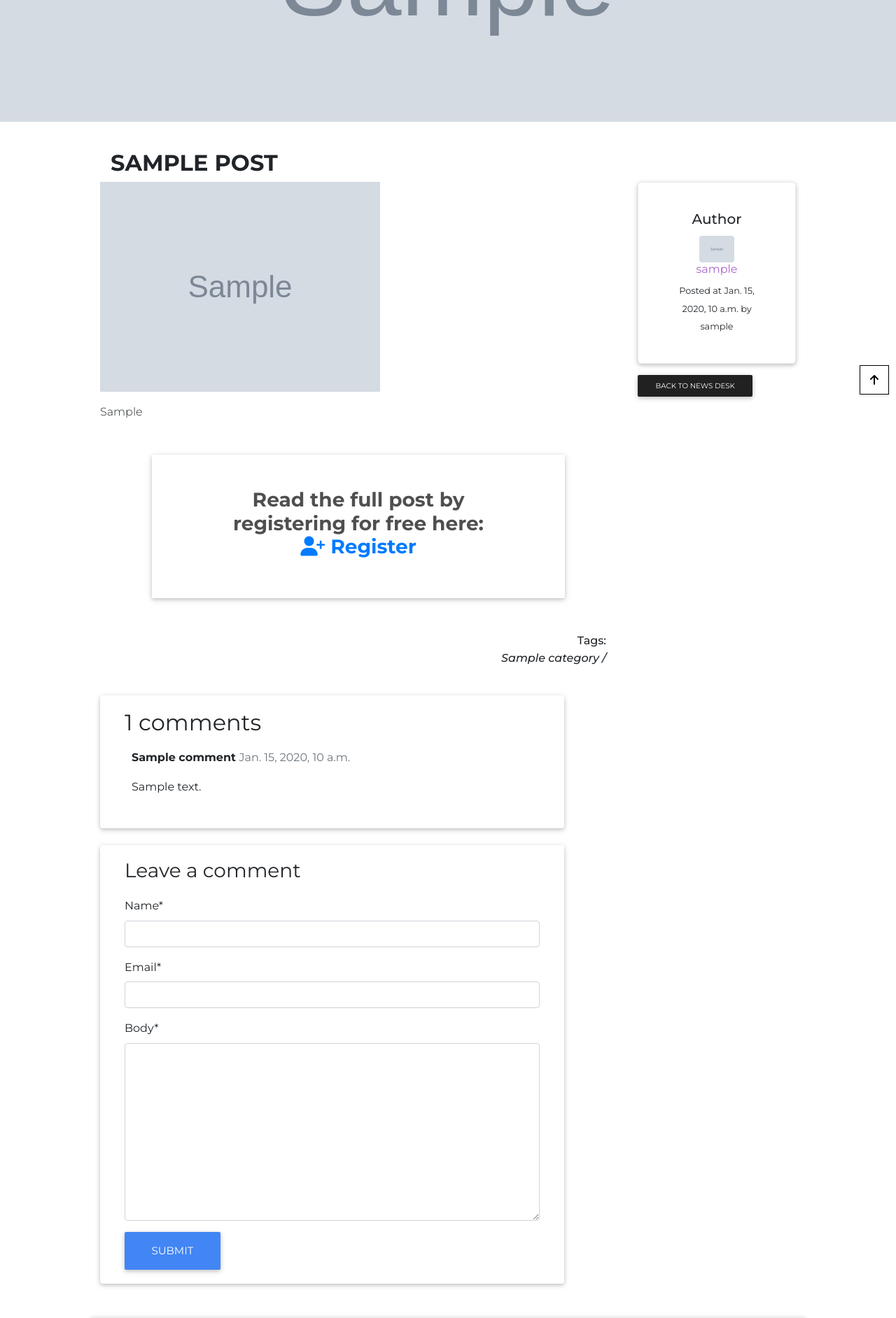
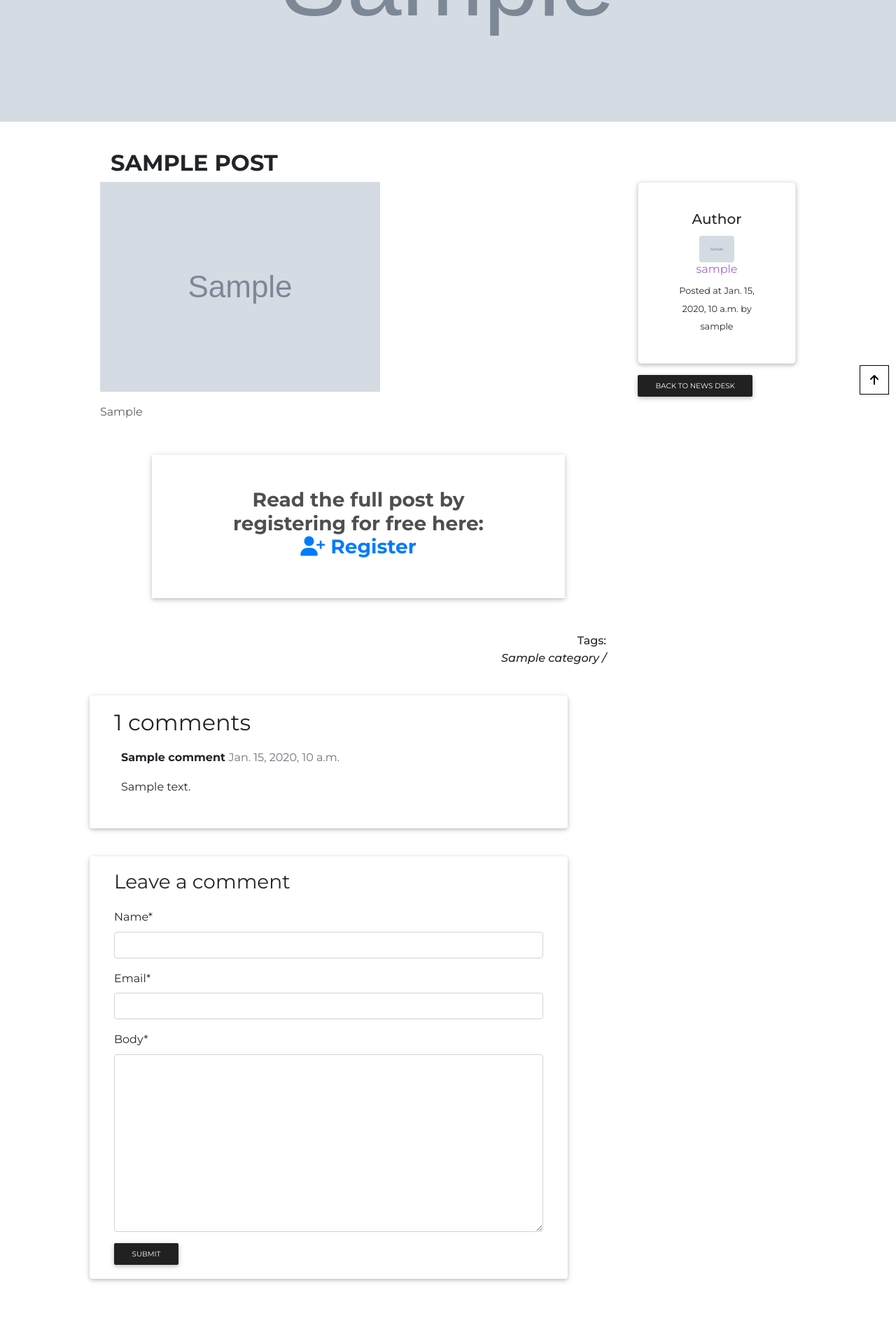
Before and after one commit to danielboots/fytletic, a Django app: a page that uses news/templates/news/news_article.html in a window 1280 px wide. Shown: the part 226-2110 px from the top of the page at 70% size. Run offline with Django 3.2, Linux system fonts and the light colour scheme; tables that the repository leaves empty hold one stand-in row (values such as "Sample post"); grey boxes marked "Sample" are stand-in pictures; some libraries are stand-ins or nearby versions.

Commit message:
template for comment system ammended

```diff
--- a/news/templates/news/news_article.html
+++ b/news/templates/news/news_article.html
@@ -107,7 +107,7 @@
 
 
 
-
+    <div class="row">
         <div class="col-md-8 card mb-4  mt-3 ">
             <div class="card-body">
                 <!-- comments -->
@@ -137,13 +137,14 @@
                 <form method="post" style="margin-top: 1.3em;">
                     {{ comment_form | crispy }}
                     {% csrf_token %}
-                <button type="submit" class="btn btn-primary  btn-lg">Submit</button>
+                    <button type="submit" class="btn btn-primary btn-dark btn-sm">Submit</button>
                 </form>
                 {% endif %}
             </div>
         </div>
     </div>
 </div>
+
 
 
 
```
Lines whose indentation alone changed are shown as unchanged.
